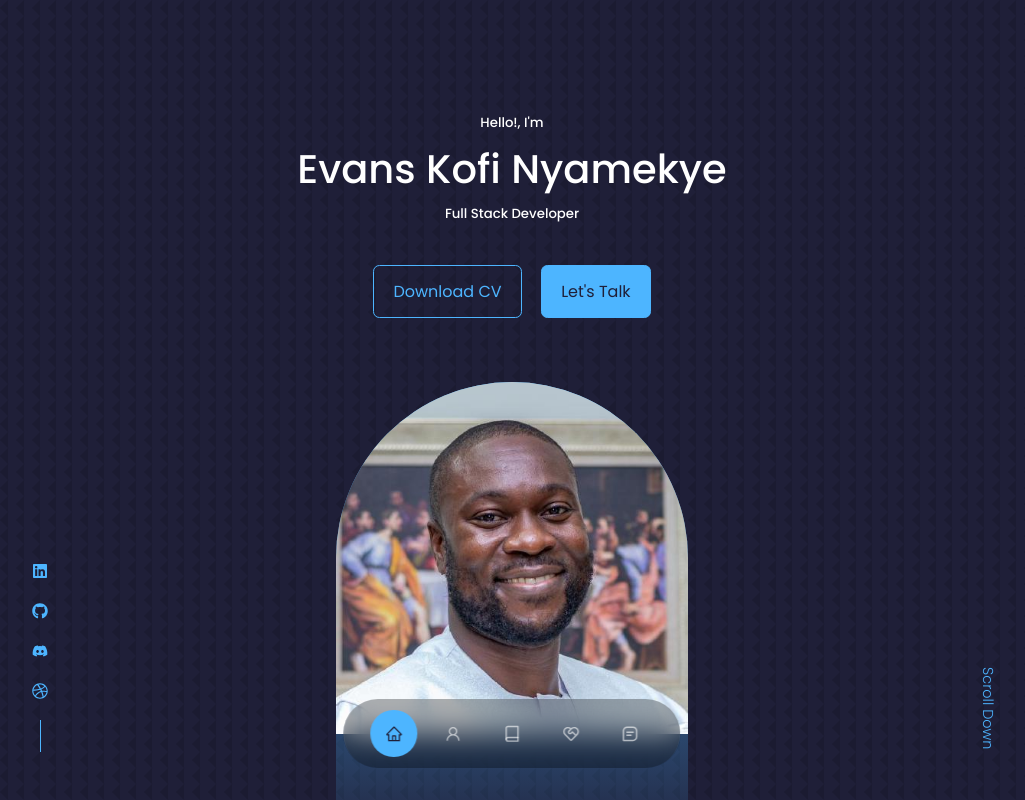
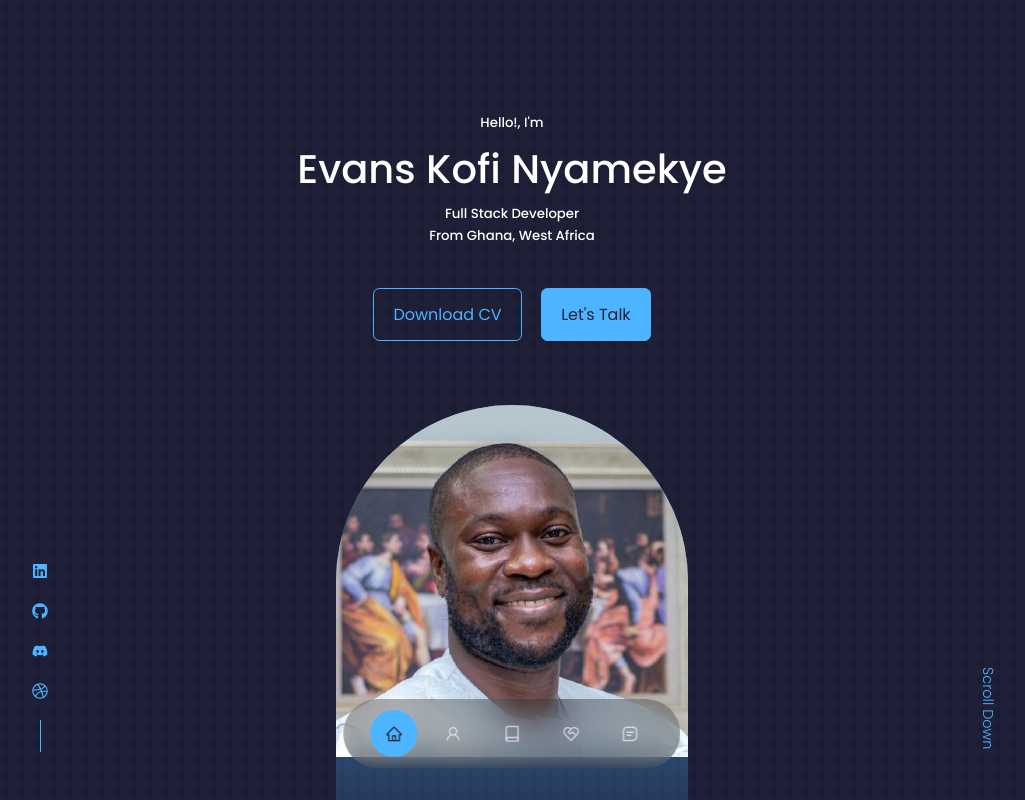
Before and after one commit to evansnyamekye/evans-portfolio, a React (Create React App) app: page / in a window 1280 px wide. Shown: the top 800 px of the page, without its empty margins (128-1153 px from the left). Built offline with nearby package versions, Linux system fonts and the light colour scheme.

Commit message:
Update: add Evans cv and modify the header class

```diff
--- a/src/components/header/Header.jsx
+++ b/src/components/header/Header.jsx
@@ -10,6 +10,7 @@ const Header = () => (
       <h5>{'Hello!, I\'m'}</h5>
       <h1>Evans Kofi Nyamekye</h1>
       <h5 className="text-align">Full Stack Developer</h5>
+      <h5 className="text-align">From Ghana, West Africa</h5>
       <CTA />
       <HeaderSocials />
 
```
Also changed, not shown: 1 other file (tests, documents, lock files or other folders).
